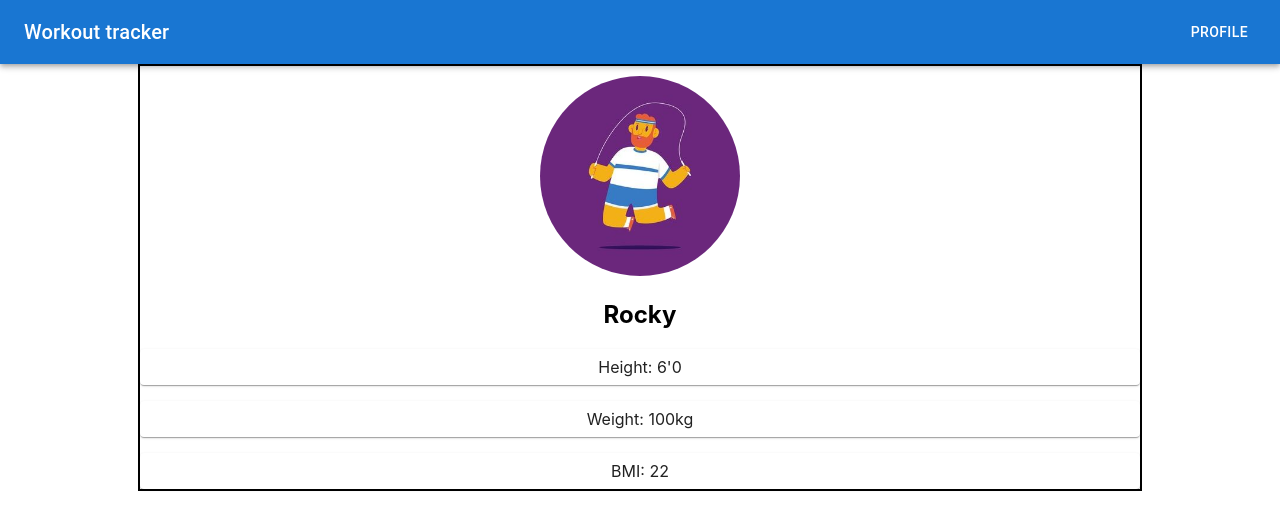
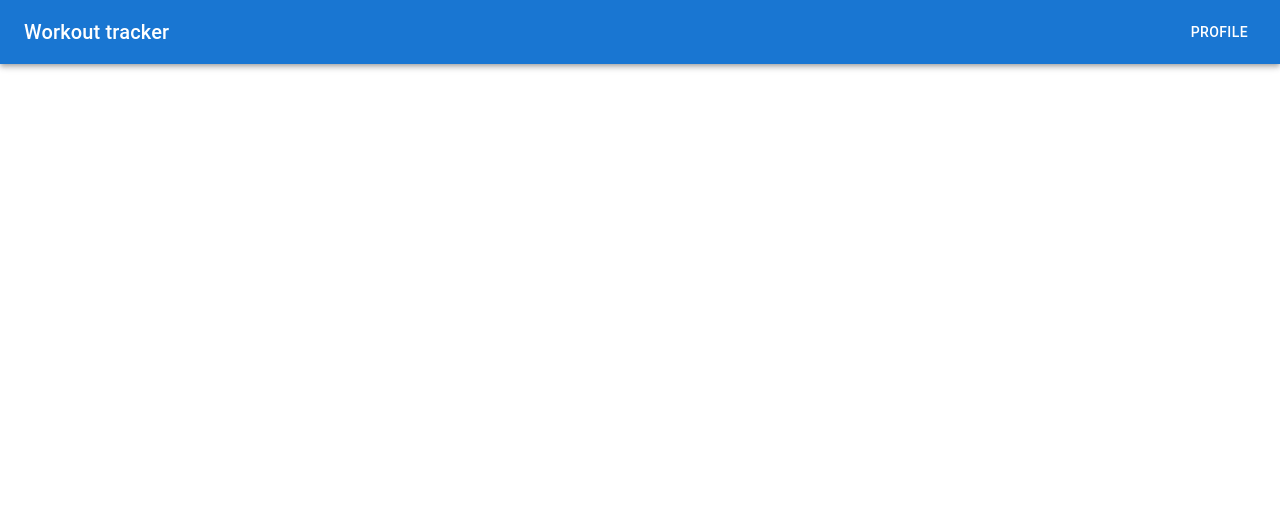
Before and after one commit to faceless5879/workout-tracker, a React (Create React App) app: page / in a window 1280 px wide. Shown: the top 530 px of the page. Built offline with nearby package versions, Linux system fonts and the light colour scheme.

Commit message:
feat: display text/component depend on state

```diff
--- a/src/App.js
+++ b/src/App.js
@@ -11,7 +11,7 @@ function App() {
     <div className="App">
       {/* <BasicModal /> */}
       <NavBar displayProfile={displayProfile} />
-      <UserProfile />
+      {displayProfile ? <UserProfile /> : null}
     </div>
   );
 }
```
